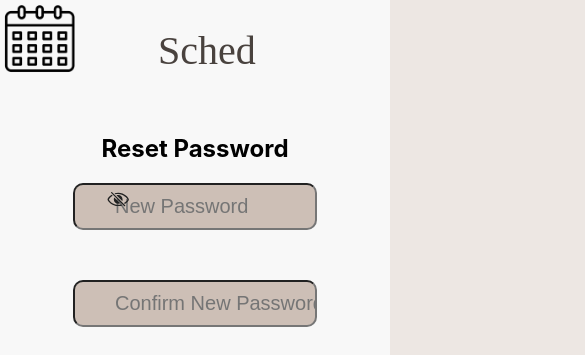
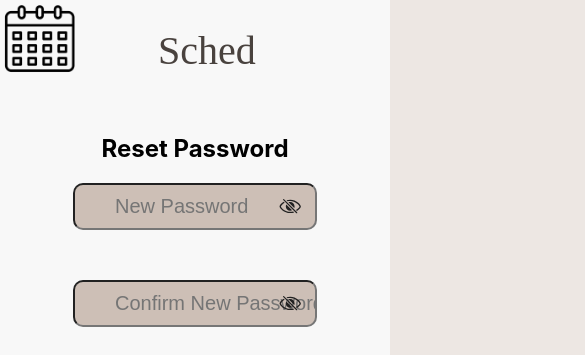
Before and after one commit to matt0125/Scheduler, a React (Create React App) app in the folder web/: page /reset-password/1 in a window 390 px wide. Shown: the top 355 px of the page, 585 px wide, since content can reach past the window. Built offline with nearby package versions, Linux system fonts and the light colour scheme.

Commit message:
Fixed responsiveness for password visibility

```diff
--- a/web/src/pages/ResetPasswordPage.js
+++ b/web/src/pages/ResetPasswordPage.js
@@ -137,13 +137,13 @@ const ResetPasswordPage = () => {
             value={confirmPassword}
             onChange={(e) => setConfirmPassword(e.target.value)}
           />
-          </div>
           <div className="checkbox_wrapper2" onClick={togglePasswordVisibility2}>
                   <img
                     src={showPassword2 ? eyeOpenSvg : eyeClosedSvg}
                     alt="Toggle Password Visibility"
                     className="eye-icon"
                   />
+          </div>
           </div>
         <button className="submit-button" onClick={handleResetPassword}>Reset Password</button>
         </div>
--- a/web/src/styles/Login.css
+++ b/web/src/styles/Login.css
@@ -304,13 +304,13 @@ h1 {
 }
 
 .checkbox_wrapper1 img{
-  right: 270px;
-  top: 95px;
+  right: 15px;
+  top: 23px;
 }
 
 .checkbox_wrapper2 img{
-  left: 666px;
-  top: 192px;
+  right: 15px;
+  top: 23px;
 }
 
 .pass-popup{
--- a/web/src/styles/Register.css
+++ b/web/src/styles/Register.css
@@ -490,4 +490,9 @@
 
 .new-pass{
   padding-bottom: 50px;
+  position: relative;
 }
+
+.confirm-pass{
+  position: relative;
+}
```
